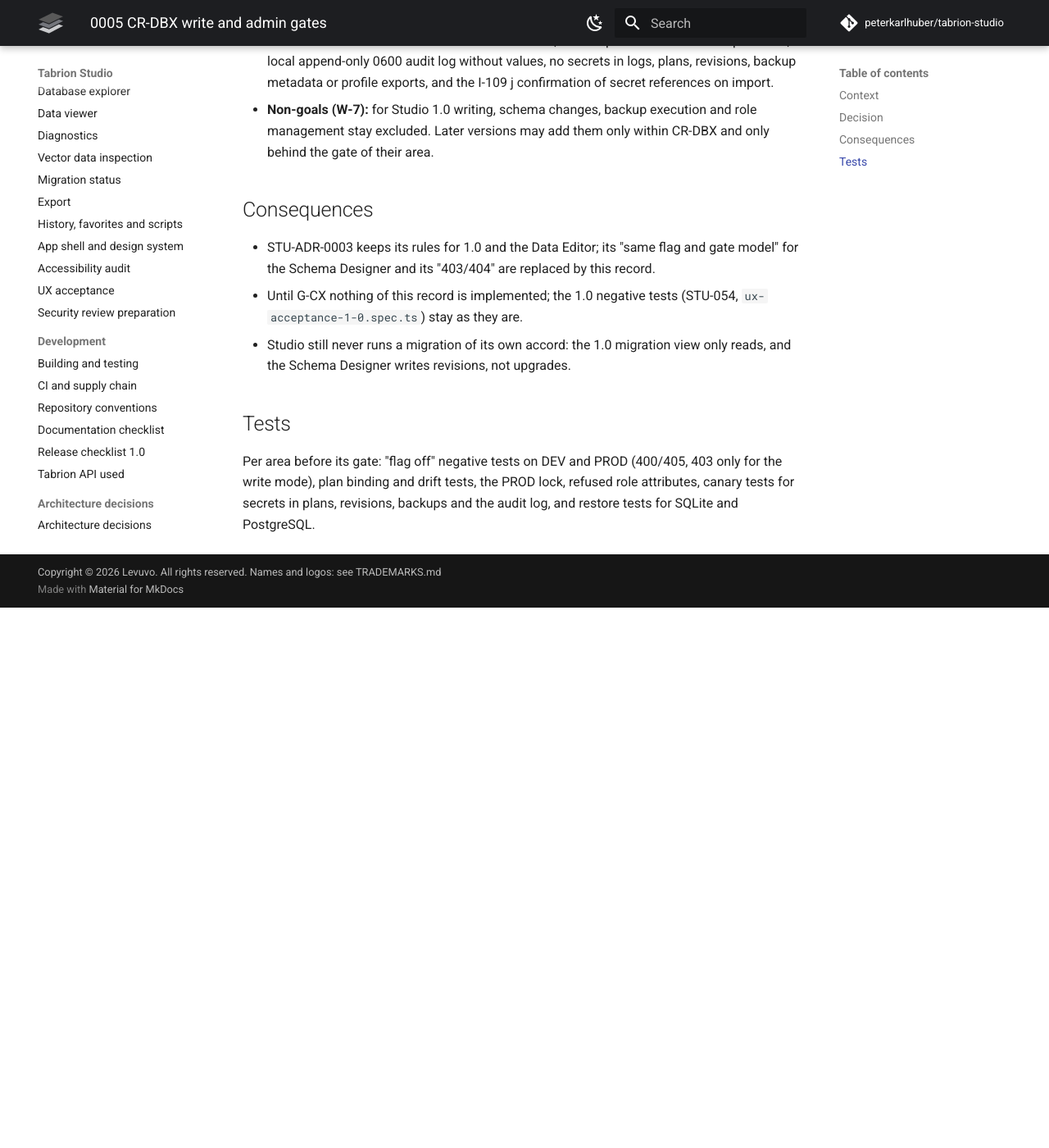
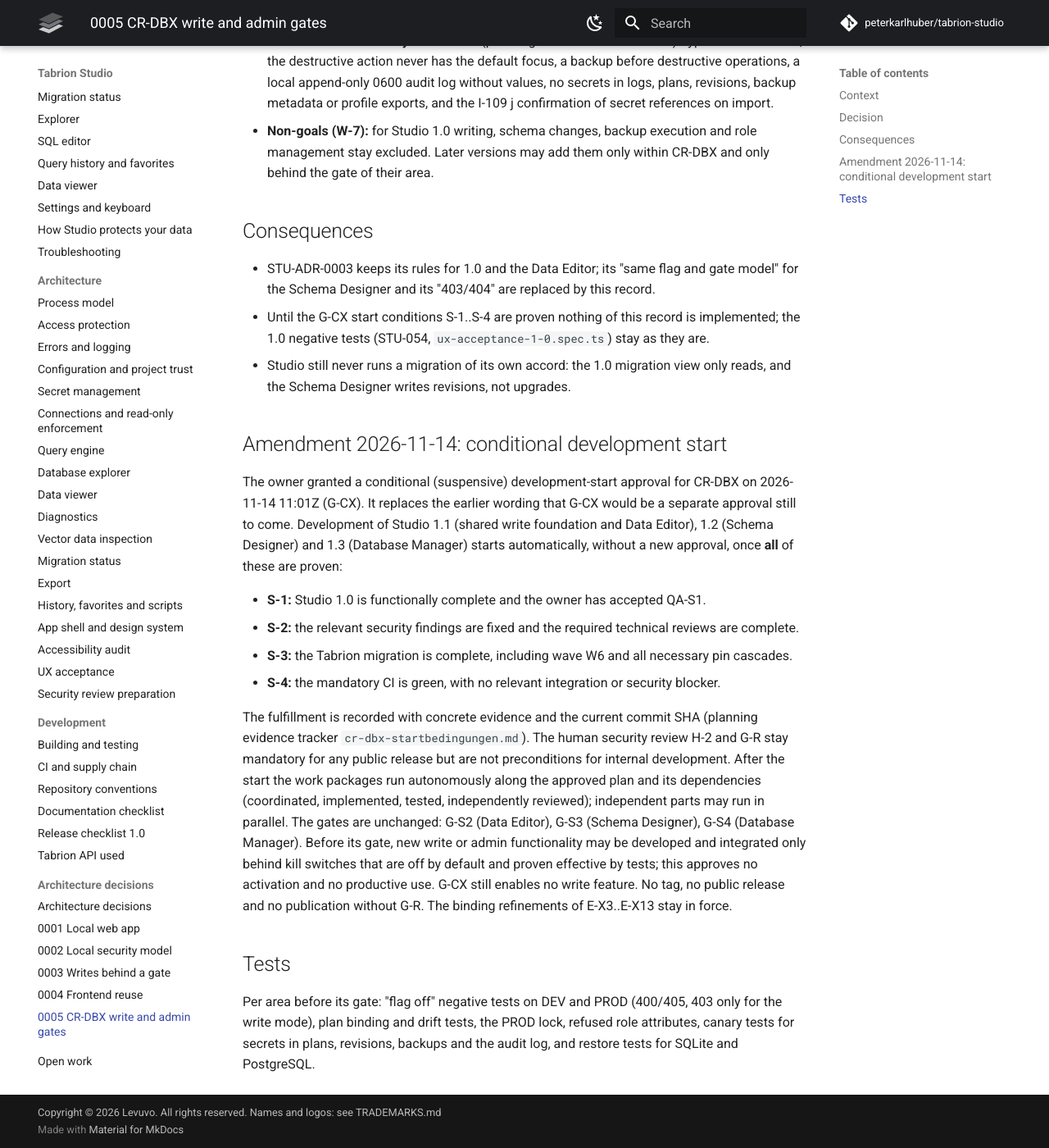
Before and after one commit to peterkarlhuber/tabrion-studio, an MkDocs documentation site: the page built from docs/adr/0005-crdbx-write-and-admin-gates.md, in a window 1280 px wide and 1400 px high, scrolled down 1795 px. Shown: the whole window at 82% size. Built offline with MkDocs 1.6.1 and Material for MkDocs 9.7.7, drawn with Linux system fonts in a browser that asks for light colours; comment, search, counter and statistics services are not loaded; before the commit the page ends 2536 px from its top, so only the background shows below that; some of the changed text lies outside the part shown.

Commit message:
docs: record CR-DBX conditional development start (G-CX)
The owner approved the CR-DBX development start conditionally on
2026-11-14 11:01Z. Work starts without a new approval once S-1..S-4
(Studio 1.0 and QA-S1, security, migration incl. W6, CI) are proven.
H-2 and G-R stay required for public releases only. Write and admin code
stays behind default-off kill switches until G-S2, G-S3 or G-S4.

Co-Authored-By: Claude Opus 5.5 <noreply@anthropic.com>
Claude-Session: https://claude.ai/code/session_011tY7TC7Nu5VGro3DJGJcv8

```diff
--- a/docs/TODO.md
+++ b/docs/TODO.md
@@ -36,7 +36,7 @@
 | STU-006 binding requirement from the review (U-1: trust dialog D-01 must not mislead) | P1 | Done (STU-006 PR; closes with OA-008) |
 | STU-003 binding requirements from the review (F-02, F-05, F-08, F-09) | P0 | Done (PR #4) |
 | TD-001 layer contract for `api`/`services` | P3 | Open |
-| CR-DBX: Studio 1.1 Data Editor, 1.2 Schema Designer, 1.3 Database Manager (planning document 15) | P3 | Blocked: planned, not started; needs Studio 1.0 (G-R), the repository migration and the development-start approval G-CX; each area then stays locked until G-S2, G-S3 or G-S4 ([section](#cr-dbx-studio-11-to-13-planned-not-started)) |
+| CR-DBX: Studio 1.1 Data Editor, 1.2 Schema Designer, 1.3 Database Manager (planning document 15) | P3 | Blocked: planned, not started; development start approved conditionally (G-CX, 2026-11-14), starts once S-1..S-4 are proven; each area then stays locked until G-S2, G-S3 or G-S4 ([section](#cr-dbx-studio-11-to-13-planned-not-started)) |
 | TD-002 sandboxed browsers cannot open the redirect file (review S-4) | P2 | In progress (hint done; fix open); a G-R precondition (owner's G-S1 decisions of 2026-11-13, decision 6) |
 | TD-003 Windows: DACL check inside the profile (review R-6); the check on a real Windows machine of the refused device names and of OneDrive and other reparse-point folders (STU-020 D-4) | P3 | Open; accepted risk until G-R, both a G-R precondition (owner's G-S1 decisions of 2026-11-13, decision 7) |
 | TD-004 fork pull requests in the workflow-change gate (review R-7) | P3 | Open |
@@ -443,6 +443,15 @@ them has started: see [CR-DBX](#cr-dbx-studio-11-to-13-planned-not-started).
 
 ## CR-DBX: Studio 1.1 to 1.3 (planned, not started)
 
+**Conditional development start (owner, 2026-11-14 11:01Z, G-CX):** development starts automatically, without a
+new approval, once all start conditions are proven: S-1 Studio 1.0 functionally complete and QA-S1 accepted by the
+owner; S-2 relevant security findings fixed and required technical reviews complete; S-3 Tabrion migration complete
+including W6 and the pin cascades; S-4 mandatory CI green without relevant integration or security blockers. The
+evidence (with SHA) is tracked in the planning file `cr-dbx-startbedingungen.md`; today all four are open. H-2 and G-R
+are required for public releases only, not for internal development. Before its gate (G-S2, G-S3, G-S4) new write or
+admin code is integrated only behind kill switches that are off by default and proven effective; no activation, no
+productive use, no tag or release without G-R. This supersedes "separate development-start approval" below.
+
 The owner accepted change request CR-DBX on 2026-11-13 (E-X1, E-X2 at 23:28Z; E-X3..E-X13 at 23:35Z as recommended,
 with binding refinements of E-X4, E-X5, E-X6 and E-X9). This confirms the **planning, not the start of
 implementation**. Nothing here starts before Studio 1.0 (G-R), the repository migration and a separate
@@ -454,10 +463,10 @@ The work packages are defined in planning document 15 section 9.2 and the progra
 
 | Version | Area | Work packages | Gate | Status |
 |---|---|---|---|---|
-| 1.1 | Shared write foundation: threat model and the ADR successor of 0003 (STU-XW-5), write and admin profiles, unlocking, PROD lock, flags (STU-XW-1), audit log (STU-XW-2), plan, preview and confirmation framework (STU-XW-3), I-109 j confirmation (STU-XW-4) | TABRION STU-XW-1..STU-XW-5 | G-S2 | Blocked (planned, not started; G-CX) |
-| 1.1 | Data Editor | TABRION STU-026 (stays locked behind G-S2), STU-XDE-1..STU-XDE-2 | G-S2 | Blocked (planned, not started; G-CX) |
-| 1.2 | Schema Designer: wizards, designer, plan preview, Alembic revision text, runtime-role wizard, graphical mode, schema comparison | TABRION STU-CR-1..STU-CR-8, STU-XSD-1..STU-XSD-3 | G-S3 | Blocked (planned, not started; G-CX, Studio 1.1, tabrion 0.3) |
-| 1.3 | Database Manager: profile pairs, create, backup and restore, delete, PostgreSQL roles | TABRION STU-XDM-1..STU-XDM-7 | G-S4 | Blocked (planned, not started; G-CX, Studio 1.2) |
+| 1.1 | Shared write foundation: threat model and the ADR successor of 0003 (STU-XW-5), write and admin profiles, unlocking, PROD lock, flags (STU-XW-1), audit log (STU-XW-2), plan, preview and confirmation framework (STU-XW-3), I-109 j confirmation (STU-XW-4) | TABRION STU-XW-1..STU-XW-5 | G-S2 | Blocked (planned, not started; G-CX start conditions S-1..S-4) |
+| 1.1 | Data Editor | TABRION STU-026 (stays locked behind G-S2), STU-XDE-1..STU-XDE-2 | G-S2 | Blocked (planned, not started; G-CX start conditions S-1..S-4) |
+| 1.2 | Schema Designer: wizards, designer, plan preview, Alembic revision text, runtime-role wizard, graphical mode, schema comparison | TABRION STU-CR-1..STU-CR-8, STU-XSD-1..STU-XSD-3 | G-S3 | Blocked (planned, not started; G-CX start conditions, Studio 1.1, tabrion 0.3) |
+| 1.3 | Database Manager: profile pairs, create, backup and restore, delete, PostgreSQL roles | TABRION STU-XDM-1..STU-XDM-7 | G-S4 | Blocked (planned, not started; G-CX start conditions, Studio 1.2) |
 
 Binding boundaries (owner, 2026-11-13; details in STU-ADR-0005):
 
--- a/docs/adr/0005-crdbx-write-and-admin-gates.md
+++ b/docs/adr/0005-crdbx-write-and-admin-gates.md
@@ -1,9 +1,11 @@
 # STU-ADR-0005: Write and admin features of CR-DBX locked per area until G-S2, G-S3 and G-S4
 
 **Status:** accepted as planning (owner decisions on change request CR-DBX of 2026-11-13 23:28Z, E-X1 and E-X2, and
-23:35Z, E-X3..E-X13 as recommended with binding refinements of E-X4, E-X5, E-X6 and E-X9). It accepts the plan,
-**not** the start of implementation. It amends [STU-ADR-0003](0003-writes-behind-gate.md), which stays in force for
-Studio 1.0. The threat model and the full successor record are work package STU-XW-5 after the development start.
+23:35Z, E-X3..E-X13 as recommended with binding refinements of E-X4, E-X5, E-X6 and E-X9). It accepted the plan,
+not the start of implementation; the owner's conditional development-start approval of 2026-11-14 11:01Z (G-CX,
+see [Amendment 2026-11-14](#amendment-2026-11-14-conditional-development-start)) now governs the start. It amends
+[STU-ADR-0003](0003-writes-behind-gate.md), which stays in force for Studio 1.0. The threat model and the full
+successor record are work package STU-XW-5 after the development start.
 
 ## Context
 
@@ -18,8 +20,8 @@ management as non-goals, which the Database Manager needs (contradiction W-7).
 
 - **Order and versions (E-X2, E-X10):** Studio 1.1 = shared write foundation and Data Editor (STU-026, STU-XW-1..5,
   STU-XDE-1..2); Studio 1.2 = Schema Designer (STU-CR-1..8, STU-XSD-1..3, milestone M10); Studio 1.3 = Database
-  Manager (STU-XDM-1..7, milestone M11). Work starts only after Studio 1.0 (G-R), the repository migration and a
-  separate development-start approval (G-CX).
+  Manager (STU-XDM-1..7, milestone M11). Work starts under the conditional development-start approval G-CX of
+  2026-11-14 (see the amendment below), not before its start conditions S-1..S-4 are proven.
 - **One server-side flag and one gate per area (E-X9):** Data Editor behind G-S2, Schema Designer behind G-S3,
   Database Manager behind G-S4. G-CX is **not** an approval to enable a write feature: every new write and admin
   feature stays technically locked (flag off, not switchable from the frontend, no executable path) until the gate of
@@ -58,10 +60,32 @@ management as non-goals, which the Database Manager needs (contradiction W-7).
 
 - STU-ADR-0003 keeps its rules for 1.0 and the Data Editor; its "same flag and gate model" for the Schema Designer
   and its "403/404" are replaced by this record.
-- Until G-CX nothing of this record is implemented; the 1.0 negative tests (STU-054, `ux-acceptance-1-0.spec.ts`)
-  stay as they are.
+- Until the G-CX start conditions S-1..S-4 are proven nothing of this record is implemented; the 1.0 negative
+  tests (STU-054, `ux-acceptance-1-0.spec.ts`) stay as they are.
 - Studio still never runs a migration of its own accord: the 1.0 migration view only reads, and the Schema Designer
   writes revisions, not upgrades.
+
+## Amendment 2026-11-14: conditional development start
+
+The owner granted a conditional (suspensive) development-start approval for CR-DBX on 2026-11-14 11:01Z (G-CX). It
+replaces the earlier wording that G-CX would be a separate approval still to come. Development of Studio 1.1 (shared
+write foundation and Data Editor), 1.2 (Schema Designer) and 1.3 (Database Manager) starts automatically, without a
+new approval, once **all** of these are proven:
+
+- **S-1:** Studio 1.0 is functionally complete and the owner has accepted QA-S1.
+- **S-2:** the relevant security findings are fixed and the required technical reviews are complete.
+- **S-3:** the Tabrion migration is complete, including wave W6 and all necessary pin cascades.
+- **S-4:** the mandatory CI is green, with no relevant integration or security blocker.
+
+The fulfillment is recorded with concrete evidence and the current commit SHA (planning evidence tracker
+`cr-dbx-startbedingungen.md`). The human security review H-2 and G-R stay mandatory for any public release but are
+not preconditions for internal development. After the start the work packages run autonomously along the approved
+plan and its dependencies (coordinated, implemented, tested, independently reviewed); independent parts may run in
+parallel. The gates are unchanged: G-S2 (Data Editor), G-S3 (Schema Designer), G-S4 (Database Manager). Before its
+gate, new write or admin functionality may be developed and integrated only behind kill switches that are off by
+default and proven effective by tests; this approves no activation and no productive use. G-CX still enables no
+write feature. No tag, no public release and no publication without G-R. The binding refinements of E-X3..E-X13
+stay in force.
 
 ## Tests
 
```
Also changed, not shown: CHANGELOG.md (+6 -0 lines), README.md (+3 -2 lines), docs/adr/README.md (+1 -1 lines).
